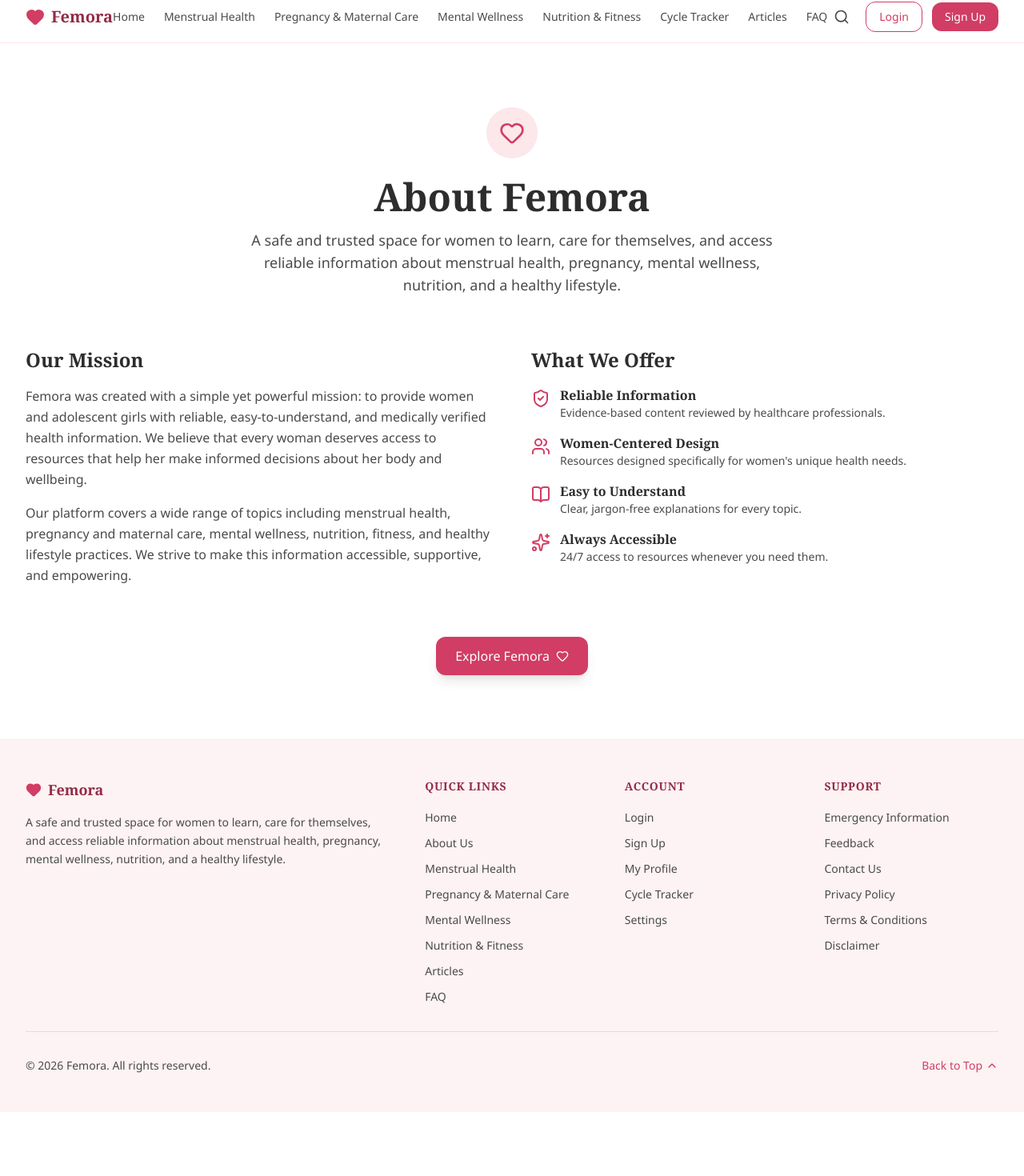
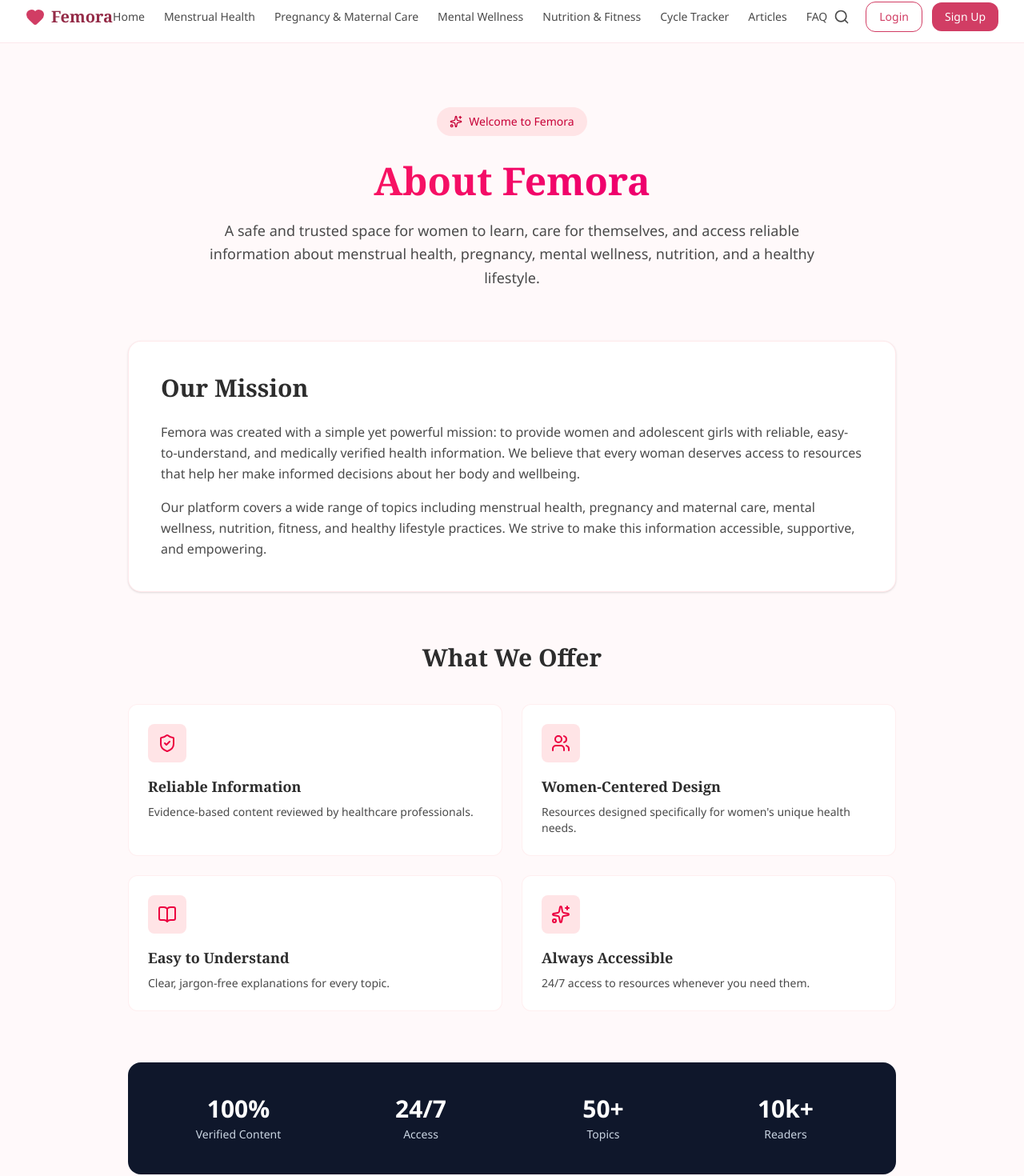
Before and after one commit to sarashawlin280-cyber/Femora, a React (Vite) app in the folder client/: page /about in a window 1280 px wide. Shown: the part 11-1481 px from the top of the page at 80% size. Before the commit the page ends 1401 px from the top, so only its background shows below. Built offline with nearby package versions, Linux system fonts and the light colour scheme.

Commit message:
cycle tracker
cycle tracker

```diff
--- a/client/src/pages/About.jsx
+++ b/client/src/pages/About.jsx
@@ -3,76 +3,101 @@ import { Heart, ShieldCheck, Users, BookOpen, Sparkles } from 'lucide-react'
 
 export default function About() {
   return (
-    <div className="min-h-screen bg-white">
-      <div className="max-w-7xl mx-auto px-4 sm:px-6 lg:px-8 py-20">
+    <div className="min-h-screen bg-rose-50/40">
+      <div className="max-w-5xl mx-auto px-4 sm:px-6 lg:px-8 py-20">
         <div className="text-center mb-16">
-          <div className="inline-flex items-center justify-center w-16 h-16 bg-blush-100 rounded-full mb-6">
-            <Heart className="w-8 h-8 text-blush-600" />
-          </div>
-          <h1 className="text-4xl sm:text-5xl font-bold text-charcoal mb-4" style={{ fontFamily: 'Georgia, serif' }}>
+          <span className="inline-flex items-center gap-2 px-4 py-2 bg-rose-100 text-rose-700 rounded-full text-sm font-medium mb-8">
+            <Sparkles className="w-4 h-4" />
+            Welcome to Femora
+          </span>
+          <h1 className="text-4xl sm:text-5xl font-bold text-charcoal mb-6 bg-gradient-to-r from-rose-500 to-pink-600 bg-clip-text text-transparent" style={{ fontFamily: 'Georgia, serif' }}>
             About Femora
           </h1>
-          <p className="text-lg text-charcoal-light max-w-2xl mx-auto">
+          <p className="text-lg text-charcoal-light max-w-3xl mx-auto leading-relaxed">
             A safe and trusted space for women to learn, care for themselves, and access reliable information about menstrual health, pregnancy, mental wellness, nutrition, and a healthy lifestyle.
           </p>
         </div>
 
-        <div className="grid grid-cols-1 md:grid-cols-2 gap-12 mb-16">
-          <div>
-            <h2 className="text-2xl font-bold text-charcoal mb-4" style={{ fontFamily: 'Georgia, serif' }}>
+        <div className="mb-16">
+          <div className="bg-white rounded-2xl shadow-sm border border-rose-100/80 p-8 md:p-10">
+            <h2 className="text-3xl font-bold text-charcoal mb-6" style={{ fontFamily: 'Georgia, serif' }}>
               Our Mission
             </h2>
-            <p className="text-charcoal-light leading-relaxed mb-4">
+            <div className="space-y-4 text-charcoal-light leading-relaxed">
+              <p>
                 Femora was created with a simple yet powerful mission: to provide women and adolescent girls with reliable, easy-to-understand, and medically verified health information. We believe that every woman deserves access to resources that help her make informed decisions about her body and wellbeing.
               </p>
-            <p className="text-charcoal-light leading-relaxed">
+              <p>
                 Our platform covers a wide range of topics including menstrual health, pregnancy and maternal care, mental wellness, nutrition, fitness, and healthy lifestyle practices. We strive to make this information accessible, supportive, and empowering.
               </p>
             </div>
-          <div>
-            <h2 className="text-2xl font-bold text-charcoal mb-4" style={{ fontFamily: 'Georgia, serif' }}>
+          </div>
+        </div>
+
+        <div className="mb-16">
+          <h2 className="text-3xl font-bold text-charcoal text-center mb-10" style={{ fontFamily: 'Georgia, serif' }}>
             What We Offer
           </h2>
-            <ul className="space-y-4">
-              <li className="flex items-start gap-3">
-                <ShieldCheck className="w-6 h-6 text-blush-600 mt-1 flex-shrink-0" />
-                <div>
-                  <h3 className="font-semibold text-charcoal">Reliable Information</h3>
+          <div className="grid grid-cols-1 md:grid-cols-2 gap-6">
+            <div className="bg-white rounded-xl border border-rose-100/60 p-6 hover:border-rose-200 hover:shadow-md transition-all">
+              <div className="w-12 h-12 bg-rose-100 text-rose-600 rounded-lg flex items-center justify-center mb-4">
+                <ShieldCheck className="w-6 h-6" />
+              </div>
+              <h3 className="text-lg font-semibold text-charcoal mb-2">Reliable Information</h3>
               <p className="text-sm text-charcoal-light">Evidence-based content reviewed by healthcare professionals.</p>
             </div>
-              </li>
-              <li className="flex items-start gap-3">
-                <Users className="w-6 h-6 text-blush-600 mt-1 flex-shrink-0" />
-                <div>
-                  <h3 className="font-semibold text-charcoal">Women-Centered Design</h3>
+            <div className="bg-white rounded-xl border border-rose-100/60 p-6 hover:border-rose-200 hover:shadow-md transition-all">
+              <div className="w-12 h-12 bg-rose-100 text-rose-600 rounded-lg flex items-center justify-center mb-4">
+                <Users className="w-6 h-6" />
+              </div>
+              <h3 className="text-lg font-semibold text-charcoal mb-2">Women-Centered Design</h3>
               <p className="text-sm text-charcoal-light">Resources designed specifically for women's unique health needs.</p>
             </div>
-              </li>
-              <li className="flex items-start gap-3">
-                <BookOpen className="w-6 h-6 text-blush-600 mt-1 flex-shrink-0" />
-                <div>
-                  <h3 className="font-semibold text-charcoal">Easy to Understand</h3>
+            <div className="bg-white rounded-xl border border-rose-100/60 p-6 hover:border-rose-200 hover:shadow-md transition-all">
+              <div className="w-12 h-12 bg-rose-100 text-rose-600 rounded-lg flex items-center justify-center mb-4">
+                <BookOpen className="w-6 h-6" />
+              </div>
+              <h3 className="text-lg font-semibold text-charcoal mb-2">Easy to Understand</h3>
               <p className="text-sm text-charcoal-light">Clear, jargon-free explanations for every topic.</p>
             </div>
-              </li>
-              <li className="flex items-start gap-3">
-                <Sparkles className="w-6 h-6 text-blush-600 mt-1 flex-shrink-0" />
-                <div>
-                  <h3 className="font-semibold text-charcoal">Always Accessible</h3>
+            <div className="bg-white rounded-xl border border-rose-100/60 p-6 hover:border-rose-200 hover:shadow-md transition-all">
+              <div className="w-12 h-12 bg-rose-100 text-rose-600 rounded-lg flex items-center justify-center mb-4">
+                <Sparkles className="w-6 h-6" />
+              </div>
+              <h3 className="text-lg font-semibold text-charcoal mb-2">Always Accessible</h3>
               <p className="text-sm text-charcoal-light">24/7 access to resources whenever you need them.</p>
             </div>
-              </li>
-            </ul>
+          </div>
+        </div>
+
+        <div className="bg-slate-900 text-white rounded-2xl p-8 md:p-10 mb-12">
+          <div className="grid grid-cols-2 md:grid-cols-4 gap-8 text-center">
+            <div>
+              <div className="text-2xl md:text-3xl font-bold mb-1">100%</div>
+              <div className="text-sm text-slate-300">Verified Content</div>
+            </div>
+            <div>
+              <div className="text-2xl md:text-3xl font-bold mb-1">24/7</div>
+              <div className="text-sm text-slate-300">Access</div>
+            </div>
+            <div>
+              <div className="text-2xl md:text-3xl font-bold mb-1">50+</div>
+              <div className="text-sm text-slate-300">Topics</div>
+            </div>
+            <div>
+              <div className="text-2xl md:text-3xl font-bold mb-1">10k+</div>
+              <div className="text-sm text-slate-300">Readers</div>
+            </div>
           </div>
         </div>
 
         <div className="text-center">
           <Link
             to="/"
-            className="inline-flex items-center gap-2 px-6 py-3 bg-blush-600 text-white rounded-xl font-medium hover:bg-blush-700 transition-all duration-200 shadow-lg hover:shadow-xl"
+            className="inline-flex items-center gap-2 px-8 py-4 bg-gradient-to-r from-rose-500 to-pink-600 text-white rounded-xl font-medium hover:from-rose-600 hover:to-pink-700 transition-all duration-200 shadow-lg hover:shadow-xl"
           >
             Explore Femora
-            <Heart className="w-4 h-4" />
+            <Heart className="w-5 h-5" />
           </Link>
         </div>
       </div>
--- a/client/src/pages/CycleTracker.jsx
+++ b/client/src/pages/CycleTracker.jsx
@@ -1,14 +1,105 @@
-import { useState } from 'react'
+import { useState, useMemo } from 'react'
 import { Link } from 'react-router-dom'
-import { Heart, Calendar, ArrowLeft } from 'lucide-react'
+import { Heart, Calendar, ArrowLeft, ChevronLeft, ChevronRight } from 'lucide-react'
 import { useAuth } from '../context/AuthContext'
+
+const DAYS_IN_WEEK = ['Sun', 'Mon', 'Tue', 'Wed', 'Thu', 'Fri', 'Sat']
+const MONTH_NAMES = ['January', 'February', 'March', 'April', 'May', 'June', 'July', 'August', 'September', 'October', 'November', 'December']
+
+function addDays(date, days) {
+  const result = new Date(date)
+  result.setDate(result.getDate() + days)
+  return result
+}
+
+function isSameDay(a, b) {
+  return a.getFullYear() === b.getFullYear() && a.getMonth() === b.getMonth() && a.getDate() === b.getDate()
+}
+
+function getCycleDay(periodStart, targetDate) {
+  const diff = Math.floor((targetDate - periodStart) / (1000 * 60 * 60 * 24))
+  return diff >= 0 ? diff + 1 : null
+}
+
+function getPeriodDays(periodStart, cycleLength) {
+  const days = []
+  for (let i = 0; i < 5; i++) {
+    days.push(addDays(periodStart, i))
+  }
+  return days
+}
+
+function getFertileWindow(periodStart, cycleLength) {
+  const days = []
+  for (let i = 8; i <= 15; i++) {
+    days.push(addDays(periodStart, i))
+  }
+  return days
+}
+
+function getOvulationDay(periodStart, cycleLength) {
+  return addDays(periodStart, 13)
+}
 
 export default function CycleTracker() {
   const { user } = useAuth()
-  const [cycleDay] = useState(14)
-  const [periodStart] = useState('Jan 15')
-  const [nextPeriod] = useState('Feb 12')
-  const [cycleLength] = useState(28)
+  const today = useMemo(() => new Date(), [])
+  const [periodStart, setPeriodStart] = useState(new Date(today.getFullYear(), today.getMonth(), today.getDate() - 13))
+  const [cycleLength, setCycleLength] = useState(28)
+  const [viewMonth, setViewMonth] = useState({ year: today.getFullYear(), month: today.getMonth() })
+  const [saved, setSaved] = useState(false)
+
+  const nextPeriod = useMemo(() => addDays(periodStart, cycleLength), [periodStart, cycleLength])
+  const cycleDay = useMemo(() => getCycleDay(periodStart, today), [periodStart, today])
+  const periodDays = useMemo(() => getPeriodDays(periodStart, cycleLength), [periodStart, cycleLength])
+  const fertileWindow = useMemo(() => getFertileWindow(periodStart, cycleLength), [periodStart, cycleLength])
+  const ovulationDay = useMemo(() => getOvulationDay(periodStart, cycleLength), [periodStart, cycleLength])
+
+  const calendarDays = useMemo(() => {
+    const firstDay = new Date(viewMonth.year, viewMonth.month, 1)
+    const startDayOfWeek = firstDay.getDay()
+    const daysInMonth = new Date(viewMonth.year, viewMonth.month + 1, 0).getDate()
+    const days = []
+
+    for (let i = 0; i < startDayOfWeek; i++) {
+      days.push(null)
+    }
+    for (let d = 1; d <= daysInMonth; d++) {
+      days.push(new Date(viewMonth.year, viewMonth.month, d))
+    }
+    return days
+  }, [viewMonth])
+
+  const prevMonth = () => {
+    setViewMonth(prev => ({
+      year: prev.month === 0 ? prev.year - 1 : prev.year,
+      month: prev.month === 0 ? 11 : prev.month - 1
+    }))
+  }
+
+  const nextMonth = () => {
+    setViewMonth(prev => ({
+      year: prev.month === 11 ? prev.year + 1 : prev.year,
+      month: prev.month === 11 ? 0 : prev.month + 1
+    }))
+  }
+
+  const getDayClass = (date) => {
+    if (!date) return 'invisible'
+    const cd = getCycleDay(periodStart, date)
+    if (periodDays.some(d => isSameDay(d, date))) return 'bg-blush-400 text-white'
+    if (isSameDay(date, ovulationDay)) return 'bg-lavender-400 text-white'
+    if (fertileWindow.some(d => isSameDay(d, date))) return 'bg-lavender-100 text-lavender-700'
+    if (isSameDay(date, nextPeriod)) return 'bg-blush-100 text-blush-700 ring-2 ring-blush-400'
+    if (isSameDay(date, today)) return 'ring-2 ring-charcoal text-charcoal'
+    return 'text-charcoal hover:bg-blush-50'
+  }
+
+  const handleSave = (e) => {
+    e.preventDefault()
+    setSaved(true)
+    setTimeout(() => setSaved(false), 2000)
+  }
 
   return (
     <div className="min-h-screen bg-white">
@@ -53,15 +144,19 @@ export default function CycleTracker() {
                 <div className="grid grid-cols-2 gap-6">
                   <div>
                     <p className="text-sm text-charcoal-light mb-1">Current Cycle Day</p>
-                    <p className="text-3xl font-bold text-blush-600">{cycleDay}</p>
+                    <p className="text-3xl font-bold text-blush-600">{cycleDay || '--'}</p>
                   </div>
                   <div>
                     <p className="text-sm text-charcoal-light mb-1">Period Start Date</p>
-                    <p className="text-3xl font-bold text-charcoal">{periodStart}</p>
+                    <p className="text-3xl font-bold text-charcoal">
+                      {periodStart.toLocaleDateString('en-US', { month: 'short', day: 'numeric' })}
+                    </p>
                   </div>
                   <div>
                     <p className="text-sm text-charcoal-light mb-1">Estimated Next Period</p>
-                    <p className="text-3xl font-bold text-charcoal">{nextPeriod}</p>
+                    <p className="text-3xl font-bold text-charcoal">
+                      {nextPeriod.toLocaleDateString('en-US', { month: 'short', day: 'numeric' })}
+                    </p>
                   </div>
                   <div>
                     <p className="text-sm text-charcoal-light mb-1">Cycle Length</p>
@@ -70,26 +165,60 @@ export default function CycleTracker() {
                 </div>
               </div>
 
-              <div className="bg-white p-6 rounded-2xl shadow-sm border border-blush-100">
-                <h3 className="text-lg font-semibold text-charcoal mb-4">28-Day Cycle View</h3>
-                <div className="grid grid-cols-7 gap-2">
-                  {Array.from({ length: 28 }).map((_, i) => {
-                    let bgColor = 'bg-gray-100'
-                    if (i >= 1 && i <= 5) bgColor = 'bg-blush-400'
-                    else if (i >= 9 && i <= 15) bgColor = 'bg-lavender-200'
-                    else if (i === 13) bgColor = 'bg-lavender-400'
+              <div className="bg-white p-4 sm:p-6 rounded-2xl shadow-sm border border-blush-100">
+                <div className="flex items-center justify-between mb-4">
+                  <h3 className="text-base sm:text-lg font-semibold text-charcoal">Calendar</h3>
+                  <div className="flex items-center gap-1 sm:gap-2">
+                    <button onClick={prevMonth} className="p-1.5 sm:p-2 rounded-lg hover:bg-blush-50 transition-colors" aria-label="Previous month">
+                      <ChevronLeft className="w-4 h-4 sm:w-5 sm:h-5 text-charcoal" />
+                    </button>
+                    <span className="font-medium text-charcoal text-sm sm:text-base min-w-[100px] sm:min-w-[140px] text-center">
+                      {MONTH_NAMES[viewMonth.month]} {viewMonth.year}
+                    </span>
+                    <button onClick={nextMonth} className="p-1.5 sm:p-2 rounded-lg hover:bg-blush-50 transition-colors" aria-label="Next month">
+                      <ChevronRight className="w-4 h-4 sm:w-5 sm:h-5 text-charcoal" />
+                    </button>
+                  </div>
+                </div>
+
+                <div className="grid grid-cols-7 gap-1 sm:gap-2">
+                  {DAYS_IN_WEEK.map(day => (
+                    <div key={day} className="text-center text-xs font-medium text-charcoal-light py-2">
+                      {day}
+                    </div>
+                  ))}
+                </div>
+
+                <div className="grid grid-cols-7 gap-1 sm:gap-2">
+                  {calendarDays.map((date, i) => {
+                    if (!date) {
+                      return <div key={`empty-${i}`} className="aspect-square" />
+                    }
+                    const cd = getCycleDay(periodStart, date)
+                    const isPeriod = periodDays.some(d => isSameDay(d, date))
+                    const isOvulation = isSameDay(date, ovulationDay)
+                    const isFertile = fertileWindow.some(d => isSameDay(d, date))
+                    const isNextPeriod = isSameDay(date, nextPeriod)
+
                     return (
                       <div
                         key={i}
-                        className={`aspect-square rounded-lg flex items-center justify-center text-xs font-medium ${bgColor}`}
-                        title={`Day ${i + 1}`}
+                        className={`aspect-square rounded-lg flex flex-col items-center justify-center text-xs sm:text-sm font-medium cursor-pointer transition-all ${getDayClass(date)} hover:scale-105`}
+                        title={`${date.toDateString()}\n${cd ? `Cycle Day: ${cd}` : ''}${isPeriod ? '\nPeriod' : ''}${isOvulation ? '\nOvulation' : ''}${isFertile ? '\nFertile Window' : ''}${isNextPeriod ? '\nNext Period' : ''}`}
                       >
-                        {i + 1}
+                        <span>{date.getDate()}</span>
+                        {cd && !isPeriod && !isOvulation && !isFertile && cd <= 5 && (
+                          <span className="text-[8px] leading-none mt-0.5 text-blush-500">P</span>
+                        )}
+                        {isOvulation && (
+                          <span className="text-[8px] leading-none mt-0.5 text-white">O</span>
+                        )}
                       </div>
                     )
                   })}
                 </div>
-                <div className="flex flex-wrap gap-4 mt-4 justify-center text-xs">
+
+                <div className="flex flex-wrap gap-3 sm:gap-4 mt-4 justify-center text-xs">
                   <div className="flex items-center gap-2">
                     <div className="w-4 h-4 bg-blush-400 rounded" />
                     <span>Period</span>
@@ -102,6 +231,10 @@ export default function CycleTracker() {
                     <div className="w-4 h-4 bg-lavender-400 rounded" />
                     <span>Ovulation</span>
                   </div>
+                  <div className="flex items-center gap-2">
+                    <div className="w-4 h-4 bg-blush-100 rounded ring-2 ring-blush-400" />
+                    <span>Next Period</span>
+                  </div>
                 </div>
               </div>
             </div>
@@ -111,19 +244,34 @@ export default function CycleTracker() {
               <p className="text-charcoal-light mb-6">
                 Keep track of your menstrual cycle by logging your period dates, symptoms, and mood. This helps you understand your patterns and predict future cycles.
               </p>
-              <div className="space-y-4">
+              <form onSubmit={handleSave} className="space-y-4">
                 <div>
                   <label className="block text-sm font-medium text-charcoal mb-1">Period Start Date</label>
-                  <input type="date" className="w-full px-4 py-2 rounded-xl border border-blush-200 focus:outline-none focus:ring-2 focus:ring-blush-500" />
+                  <input
+                    type="date"
+                    value={periodStart.toISOString().split('T')[0]}
+                    onChange={(e) => setPeriodStart(new Date(e.target.value + 'T00:00:00'))}
+                    className="w-full px-4 py-2 rounded-xl border border-blush-200 focus:outline-none focus:ring-2 focus:ring-blush-500"
+                  />
                 </div>
                 <div>
                   <label className="block text-sm font-medium text-charcoal mb-1">Cycle Length (days)</label>
-                  <input type="number" defaultValue={28} className="w-full px-4 py-2 rounded-xl border border-blush-200 focus:outline-none focus:ring-2 focus:ring-blush-500" />
+                  <input
+                    type="number"
+                    value={cycleLength}
+                    onChange={(e) => setCycleLength(Number(e.target.value))}
+                    min={20}
+                    max={45}
+                    className="w-full px-4 py-2 rounded-xl border border-blush-200 focus:outline-none focus:ring-2 focus:ring-blush-500"
+                  />
                 </div>
-                <button className="w-full px-6 py-3 bg-blush-600 text-white rounded-xl font-medium hover:bg-blush-700 transition-all duration-200 shadow-lg hover:shadow-xl">
-                  Save Cycle Data
+                <button
+                  type="submit"
+                  className="w-full px-6 py-3 bg-blush-600 text-white rounded-xl font-medium hover:bg-blush-700 transition-all duration-200 shadow-lg hover:shadow-xl"
+                >
+                  {saved ? 'Saved Successfully!' : 'Save Cycle Data'}
                 </button>
-              </div>
+              </form>
             </div>
           </div>
         )}
```
Lines whose indentation alone changed are shown as unchanged.
